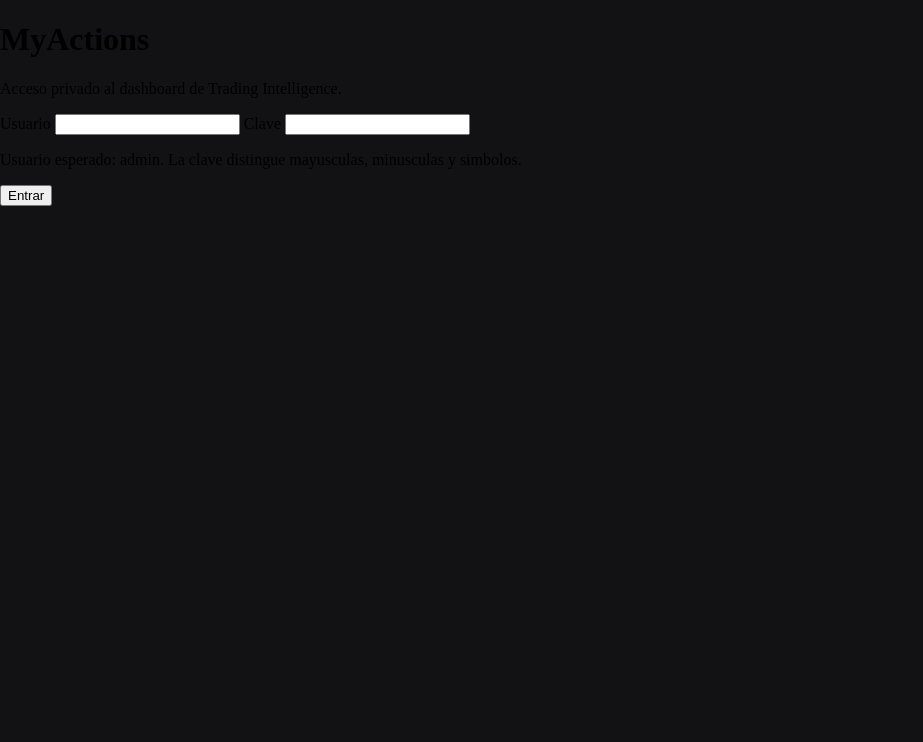
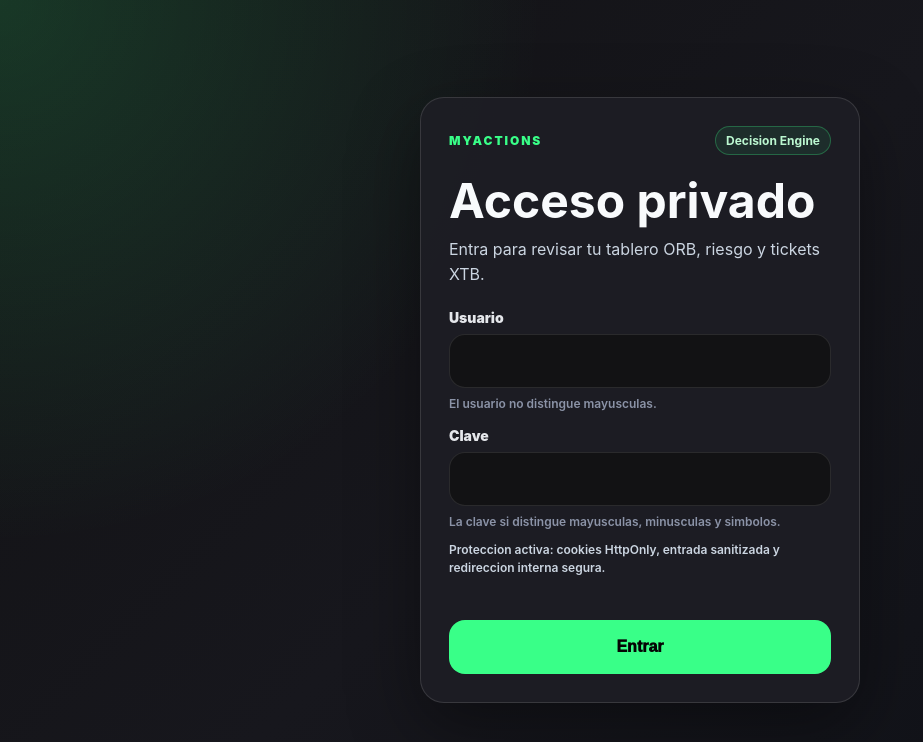
Before and after one commit to siulserrotam/MyActions, a plain HTML site: page app/web/login.html in a window 1280 px wide. Shown: the whole page, without its empty margins (0-923 px from the left). Drawn offline with Linux system fonts and the light colour scheme; files that its build step writes are made by us from their sources.

Commit message:
Improve login security and AI alerts

```diff
--- a/app/web/login.html
+++ b/app/web/login.html
@@ -3,26 +3,32 @@
   <head>
     <meta charset="utf-8" />
     <meta name="viewport" content="width=device-width, initial-scale=1" />
-    <title>Login - Trading Intelligence API</title>
+    <title>Acceso - MyActions</title>
     <link rel="stylesheet" href="/dashboard/styles.css" />
   </head>
   <body class="login-body">
     <main class="login-shell">
-      <form class="login-panel" method="post" action="/login">
-        <h1>MyActions</h1>
-        <p>Acceso privado al dashboard de Trading Intelligence.</p>
+      <form class="login-panel" method="post" action="/login" novalidate>
+        <div class="login-brand">
+          <span>MyActions</span>
+          <strong>Decision Engine</strong>
+        </div>
+        <h1>Acceso privado</h1>
+        <p>Entra para revisar tu tablero ORB, riesgo y tickets XTB.</p>
         <div class="login-error" id="login-error" hidden>
-          Usuario o clave incorrectos. El usuario no distingue mayusculas; la clave si.
+          Usuario o clave incorrectos. Revisa espacios, simbolos y vuelve a intentar.
         </div>
-        <label>
+        <label class="login-field">
           Usuario
-          <input name="username" autocomplete="username" autocapitalize="none" spellcheck="false" required />
+          <input name="username" autocomplete="username" autocapitalize="none" spellcheck="false" minlength="3" maxlength="64" required />
+          <span>El usuario no distingue mayusculas.</span>
         </label>
-        <label>
+        <label class="login-field">
           Clave
-          <input name="password" type="password" autocomplete="current-password" required />
+          <input name="password" type="password" autocomplete="current-password" minlength="8" maxlength="128" required />
+          <span>La clave si distingue mayusculas, minusculas y simbolos.</span>
         </label>
-        <p class="login-hint">Usuario esperado: admin. La clave distingue mayusculas, minusculas y simbolos.</p>
+        <p class="login-hint">Proteccion activa: cookies HttpOnly, entrada sanitizada y redireccion interna segura.</p>
         <input name="next" type="hidden" value="/dashboard/" />
         <button type="submit">Entrar</button>
       </form>
@@ -32,6 +38,17 @@
       if (params.get("error") === "1") {
         document.getElementById("login-error").hidden = false;
       }
+      document.querySelector(".login-panel").addEventListener("submit", (event) => {
+        const form = event.currentTarget;
+        const username = form.username.value.trim();
+        const password = form.password.value.trim();
+        if (!username || !password || username.length > 64 || password.length > 128) {
+          event.preventDefault();
+          document.getElementById("login-error").hidden = false;
+        }
+        form.username.value = username;
+        form.password.value = password;
+      });
     </script>
   </body>
 </html>
--- a/app/web/styles.css
+++ b/app/web/styles.css
@@ -9,6 +9,126 @@ html {
 body {
   margin: 0;
   min-width: 320px;
+}
+
+.login-body {
+  min-height: 100vh;
+  background:
+    radial-gradient(circle at top left, rgb(57 255 136 / 0.16), transparent 34rem),
+    linear-gradient(135deg, #121214 0%, #17171d 48%, #0f1117 100%);
+  color: #f8fafc;
+  font-family: Inter, ui-sans-serif, system-ui, -apple-system, BlinkMacSystemFont, "Segoe UI", sans-serif;
+}
+
+.login-shell {
+  display: grid;
+  min-height: 100vh;
+  place-items: center;
+  padding: 24px;
+}
+
+.login-panel {
+  width: min(100%, 440px);
+  border: 1px solid rgb(255 255 255 / 0.12);
+  border-radius: 24px;
+  background: rgb(30 30 36 / 0.92);
+  padding: 28px;
+  box-shadow: 0 24px 70px rgb(0 0 0 / 0.4);
+}
+
+.login-brand {
+  display: flex;
+  align-items: center;
+  justify-content: space-between;
+  gap: 12px;
+  margin-bottom: 22px;
+  color: #39ff88;
+  font-size: 12px;
+  font-weight: 950;
+  letter-spacing: 0.16em;
+  text-transform: uppercase;
+}
+
+.login-brand strong {
+  border: 1px solid rgb(57 255 136 / 0.28);
+  border-radius: 999px;
+  padding: 6px 10px;
+  background: rgb(57 255 136 / 0.08);
+  color: #bbf7d0;
+  letter-spacing: 0;
+  text-transform: none;
+}
+
+.login-panel h1 {
+  margin: 0;
+  font-size: clamp(32px, 8vw, 48px);
+  line-height: 1;
+}
+
+.login-panel > p {
+  margin: 12px 0 22px;
+  color: #cbd5e1;
+  line-height: 1.55;
+}
+
+.login-field {
+  display: grid;
+  gap: 8px;
+  margin-top: 16px;
+  color: #e5e7eb;
+  font-size: 14px;
+  font-weight: 900;
+}
+
+.login-field input {
+  min-height: 54px;
+  border: 1px solid rgb(255 255 255 / 0.1);
+  border-radius: 16px;
+  background: #121214;
+  padding: 12px 14px;
+  color: white;
+  font: inherit;
+  outline: none;
+}
+
+.login-field input:focus {
+  border-color: rgb(57 255 136 / 0.72);
+  box-shadow: 0 0 0 4px rgb(57 255 136 / 0.12);
+}
+
+.login-field span,
+.login-hint {
+  color: #8b93a7;
+  font-size: 12px;
+  font-weight: 600;
+}
+
+.login-error {
+  border: 1px solid rgb(255 91 105 / 0.5);
+  border-radius: 16px;
+  background: rgb(255 91 105 / 0.12);
+  padding: 12px;
+  color: #ff8a95;
+  font-size: 14px;
+  font-weight: 850;
+}
+
+.login-panel button {
+  width: 100%;
+  min-height: 54px;
+  margin-top: 20px;
+  border: 0;
+  border-radius: 16px;
+  background: #39ff88;
+  color: #050505;
+  cursor: pointer;
+  font-size: 16px;
+  font-weight: 950;
+}
+
+.login-panel button:focus-visible {
+  outline: 3px solid rgb(57 255 136 / 0.35);
+  outline-offset: 3px;
 }
 
 .field {
```
Also changed, not shown: app/web/app.js (+8 -6 lines), app/web/index.html (+2 -2 lines), 3 other files.
